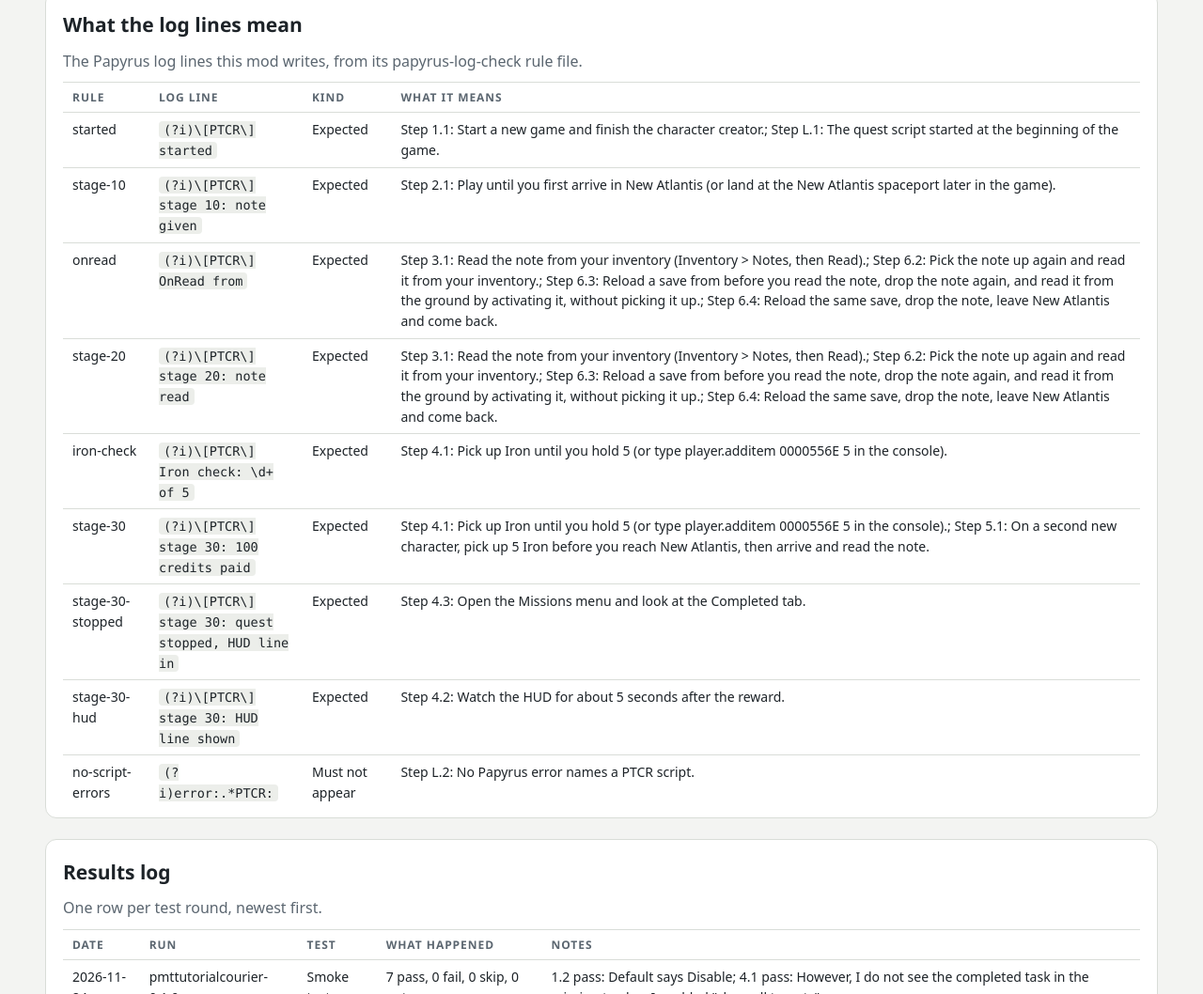
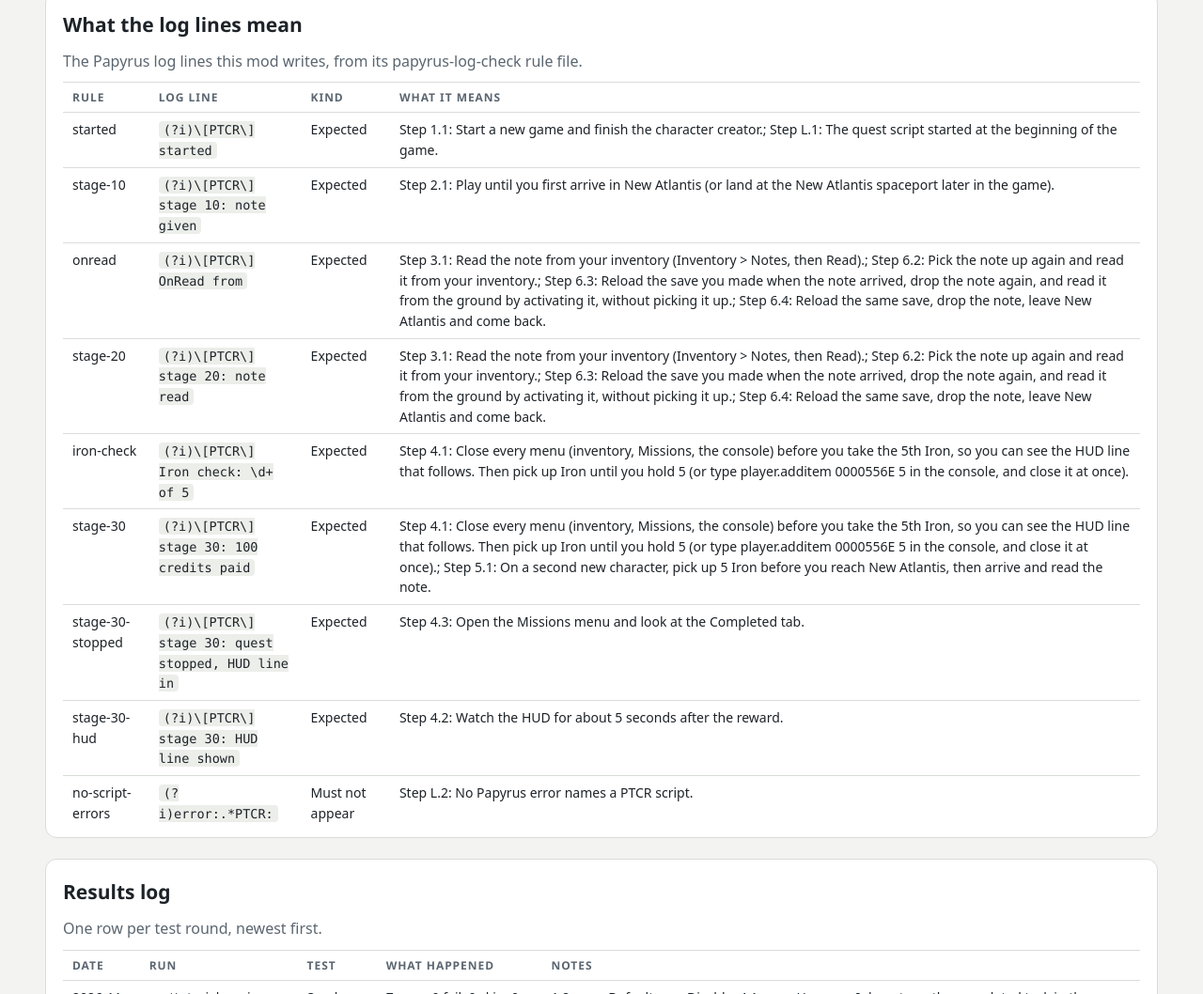
Before and after one commit to taosecurity/starfield-pmt-guide, a plain HTML site: page examples/PMTTutorialCourier/PMTTutorialCourier.testplan.html in a window 1280 px wide. Shown: the part 3106-4164 px from the top of the page at 94% size. Drawn offline with Linux system fonts and the light colour scheme.

Commit message:
Courier log rules: step 6.3 and 4.1 meanings match the current test plan
Co-Authored-By: Claude Opus 5.5 <noreply@anthropic.com>

```diff
--- a/examples/PMTTutorialCourier/PMTTutorialCourier.testplan.html
+++ b/examples/PMTTutorialCourier/PMTTutorialCourier.testplan.html
@@ -251,10 +251,10 @@ footer{font-size:14px; color:var(--muted); display:grid; gap:6px}
     <tbody>
       <tr><td>started</td><td><code>(?i)\[PTCR\] started</code></td><td>Expected</td><td>Step 1.1: Start a new game and finish the character creator.; Step L.1: The quest script started at the beginning of the game.</td></tr>
       <tr><td>stage-10</td><td><code>(?i)\[PTCR\] stage 10: note given</code></td><td>Expected</td><td>Step 2.1: Play until you first arrive in New Atlantis (or land at the New Atlantis spaceport later in the game).</td></tr>
-      <tr><td>onread</td><td><code>(?i)\[PTCR\] OnRead from</code></td><td>Expected</td><td>Step 3.1: Read the note from your inventory (Inventory &gt; Notes, then Read).; Step 6.2: Pick the note up again and read it from your inventory.; Step 6.3: Reload a save from before you read the note, drop the note again, and read it from the ground by activating it, without picking it up.; Step 6.4: Reload the same save, drop the note, leave New Atlantis and come back.</td></tr>
-      <tr><td>stage-20</td><td><code>(?i)\[PTCR\] stage 20: note read</code></td><td>Expected</td><td>Step 3.1: Read the note from your inventory (Inventory &gt; Notes, then Read).; Step 6.2: Pick the note up again and read it from your inventory.; Step 6.3: Reload a save from before you read the note, drop the note again, and read it from the ground by activating it, without picking it up.; Step 6.4: Reload the same save, drop the note, leave New Atlantis and come back.</td></tr>
-      <tr><td>iron-check</td><td><code>(?i)\[PTCR\] Iron check: \d+ of 5</code></td><td>Expected</td><td>Step 4.1: Pick up Iron until you hold 5 (or type player.additem 0000556E 5 in the console).</td></tr>
-      <tr><td>stage-30</td><td><code>(?i)\[PTCR\] stage 30: 100 credits paid</code></td><td>Expected</td><td>Step 4.1: Pick up Iron until you hold 5 (or type player.additem 0000556E 5 in the console).; Step 5.1: On a second new character, pick up 5 Iron before you reach New Atlantis, then arrive and read the note.</td></tr>
+      <tr><td>onread</td><td><code>(?i)\[PTCR\] OnRead from</code></td><td>Expected</td><td>Step 3.1: Read the note from your inventory (Inventory &gt; Notes, then Read).; Step 6.2: Pick the note up again and read it from your inventory.; Step 6.3: Reload the save you made when the note arrived, drop the note again, and read it from the ground by activating it, without picking it up.; Step 6.4: Reload the same save, drop the note, leave New Atlantis and come back.</td></tr>
+      <tr><td>stage-20</td><td><code>(?i)\[PTCR\] stage 20: note read</code></td><td>Expected</td><td>Step 3.1: Read the note from your inventory (Inventory &gt; Notes, then Read).; Step 6.2: Pick the note up again and read it from your inventory.; Step 6.3: Reload the save you made when the note arrived, drop the note again, and read it from the ground by activating it, without picking it up.; Step 6.4: Reload the same save, drop the note, leave New Atlantis and come back.</td></tr>
+      <tr><td>iron-check</td><td><code>(?i)\[PTCR\] Iron check: \d+ of 5</code></td><td>Expected</td><td>Step 4.1: Close every menu (inventory, Missions, the console) before you take the 5th Iron, so you can see the HUD line that follows. Then pick up Iron until you hold 5 (or type player.additem 0000556E 5 in the console, and close it at once).</td></tr>
+      <tr><td>stage-30</td><td><code>(?i)\[PTCR\] stage 30: 100 credits paid</code></td><td>Expected</td><td>Step 4.1: Close every menu (inventory, Missions, the console) before you take the 5th Iron, so you can see the HUD line that follows. Then pick up Iron until you hold 5 (or type player.additem 0000556E 5 in the console, and close it at once).; Step 5.1: On a second new character, pick up 5 Iron before you reach New Atlantis, then arrive and read the note.</td></tr>
       <tr><td>stage-30-stopped</td><td><code>(?i)\[PTCR\] stage 30: quest stopped, HUD line in</code></td><td>Expected</td><td>Step 4.3: Open the Missions menu and look at the Completed tab.</td></tr>
       <tr><td>stage-30-hud</td><td><code>(?i)\[PTCR\] stage 30: HUD line shown</code></td><td>Expected</td><td>Step 4.2: Watch the HUD for about 5 seconds after the reward.</td></tr>
       <tr><td>no-script-errors</td><td><code>(?i)error:.*PTCR:</code></td><td>Must not appear</td><td>Step L.2: No Papyrus error names a PTCR script.</td></tr>
```
Also changed, not shown: examples/PMTTutorialCourier/PMTTutorialCourier.logrules.json (+4 -4 lines).
